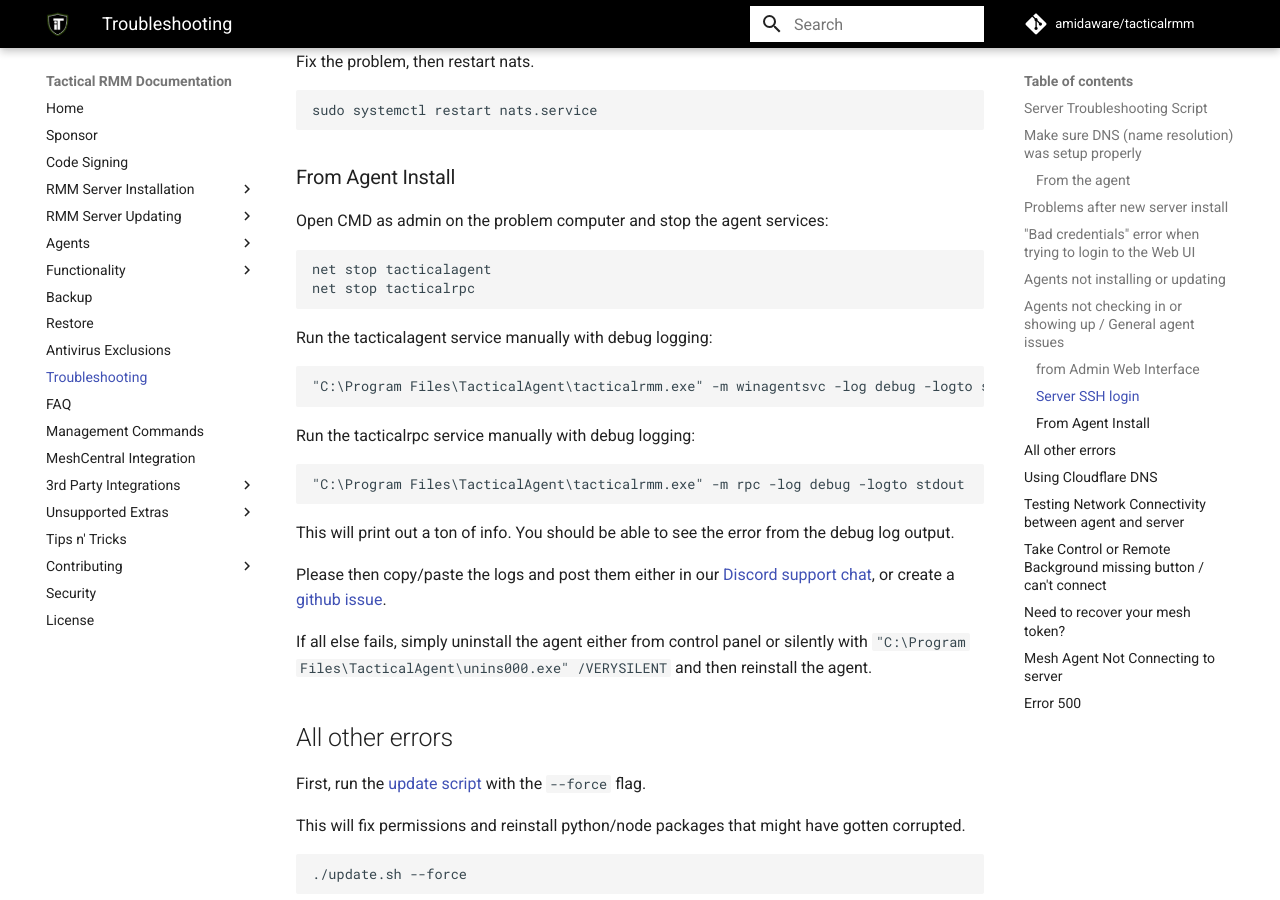
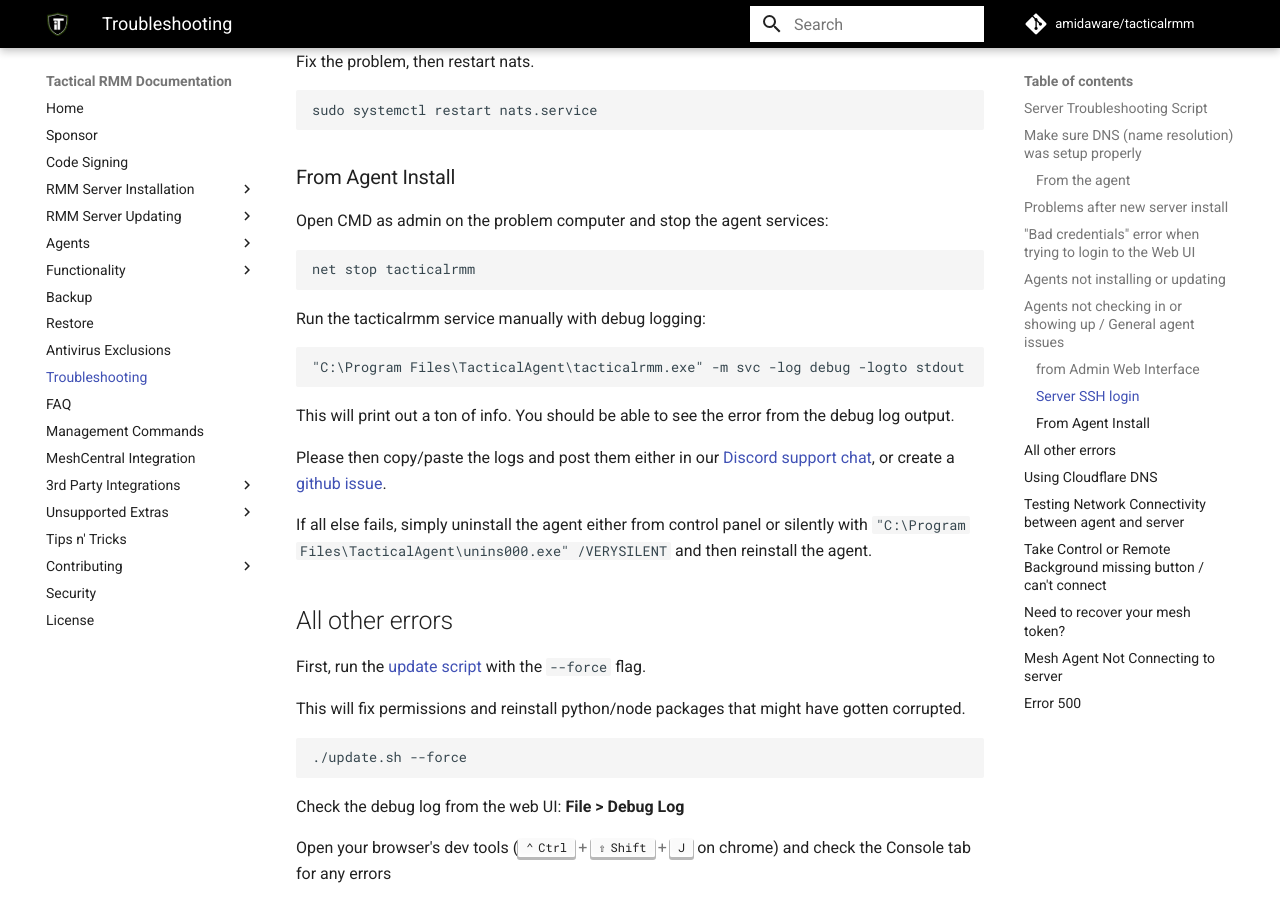
Before and after one commit to amidaware/trmm-docs, an MkDocs documentation site: the page built from docs/troubleshooting.md, in a window 1280 px wide and 900 px high, scrolled down 2605 px. Built offline with MkDocs 1.6.1 and Material for MkDocs 9.7.7, drawn with Linux system fonts in a browser that asks for light colours; comment, search, counter and statistics services are not loaded.

Commit message:
fix service names for new agent

````diff
--- a/docs/troubleshooting.md
+++ b/docs/troubleshooting.md
@@ -104,20 +104,13 @@
 Open CMD as admin on the problem computer and stop the agent services:
 
 ```cmd
-net stop tacticalagent
-net stop tacticalrpc
+net stop tacticalrmm
 ```
 
-Run the tacticalagent service manually with debug logging:
+Run the tacticalrmm service manually with debug logging:
 
 ```cmd
-"C:\Program Files\TacticalAgent\tacticalrmm.exe" -m winagentsvc -log debug -logto stdout
-```
-
-Run the tacticalrpc service manually with debug logging:
-
-```cmd
-"C:\Program Files\TacticalAgent\tacticalrmm.exe" -m rpc -log debug -logto stdout
+"C:\Program Files\TacticalAgent\tacticalrmm.exe" -m svc -log debug -logto stdout
 ```
 
 This will print out a ton of info. You should be able to see the error from the debug log output.
````
Also changed, not shown: docs/install_agent.md (+1 -1 lines).
